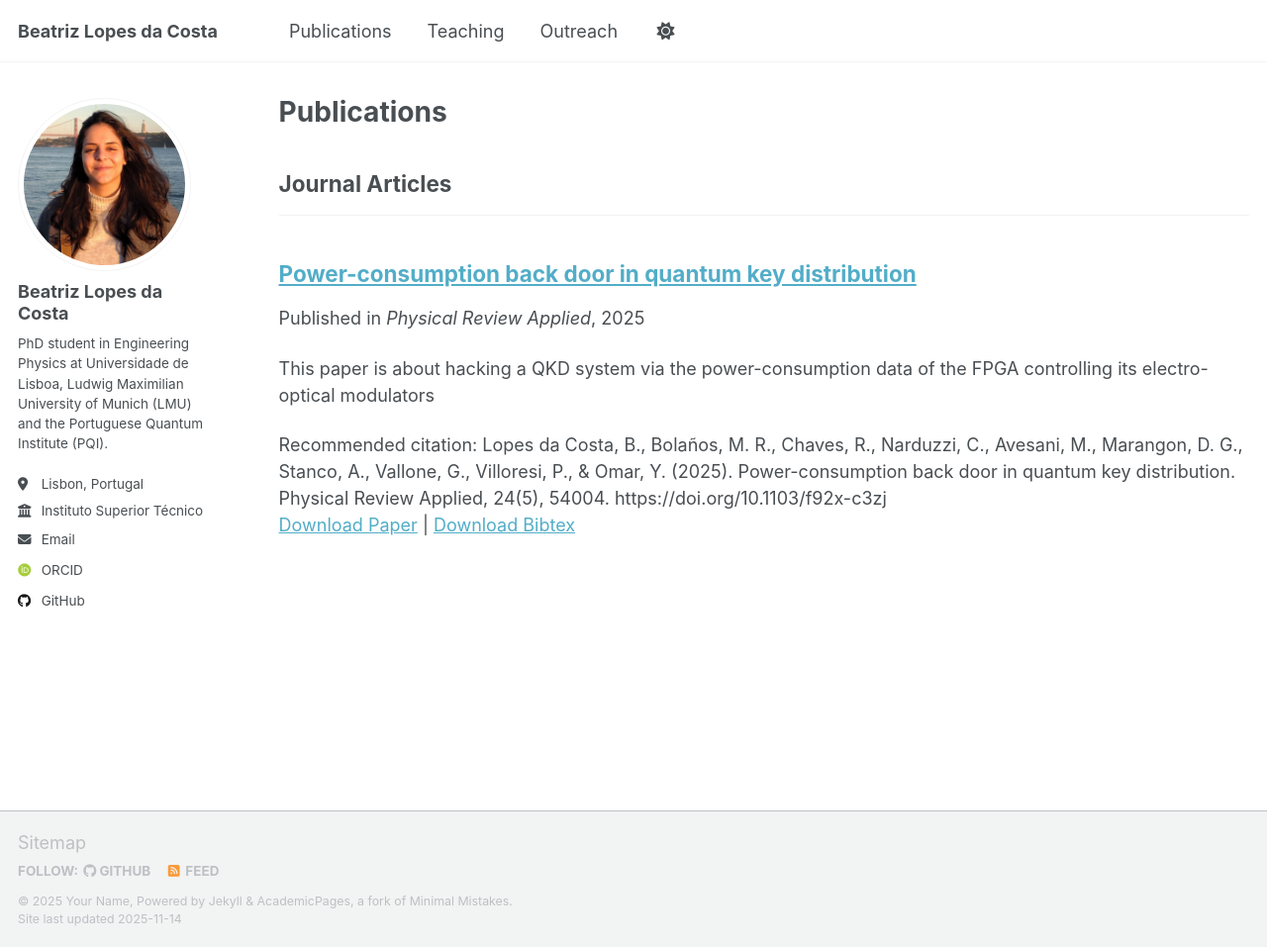
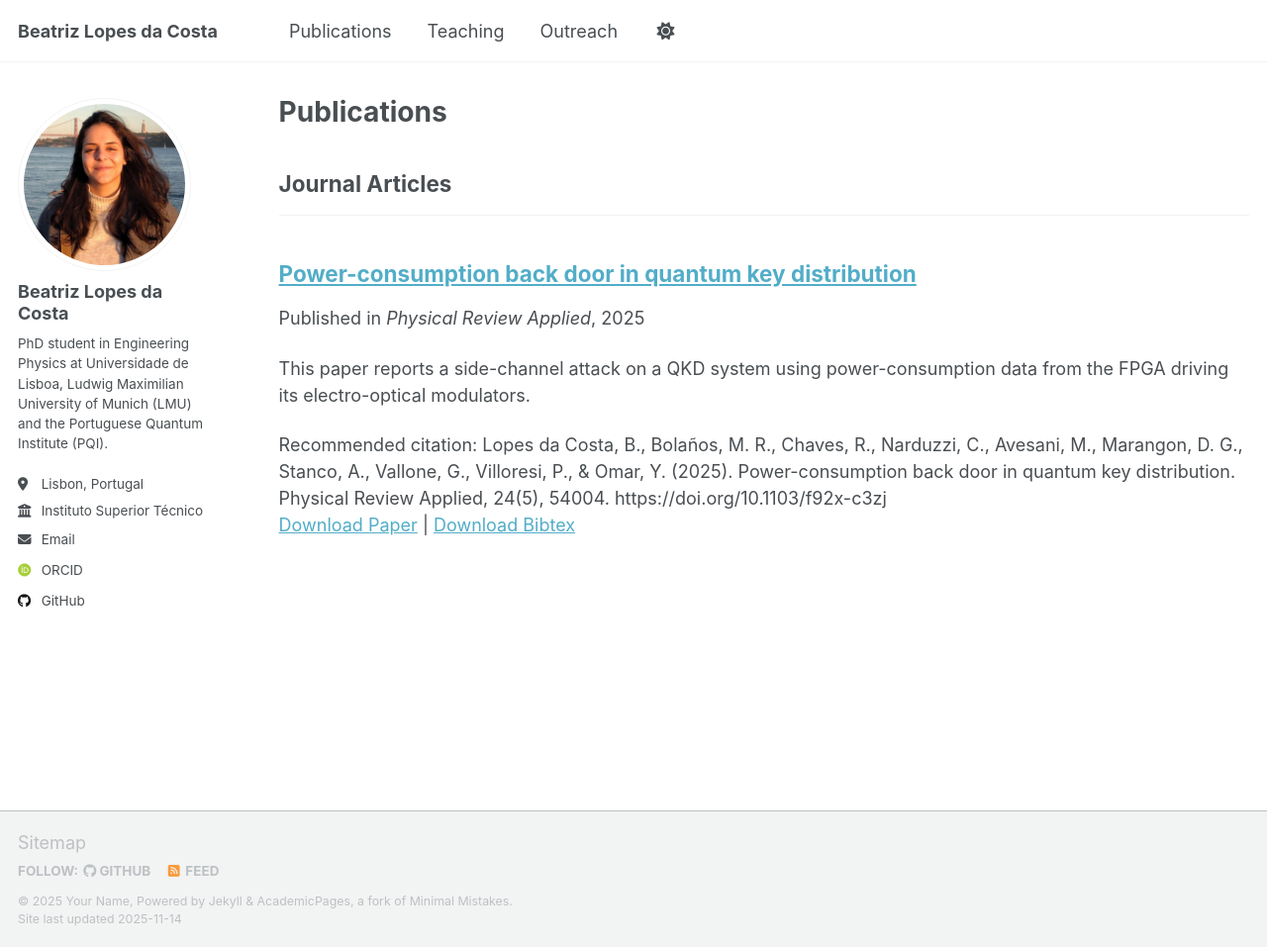
Before and after one commit to beatriz-costa00/beatriz-costa00.github.io, a Jekyll site: the page built from _pages/publications.html, in a window 1280 px wide and 957 px high. Shown: the whole window at 99% size. Built offline with Jekyll 4.4.1, drawn with Linux system fonts in a browser that asks for light colours; some web fonts are replaced; a script that is not in the unit is left out.

Commit message:
Revise excerpt for clarity on QKD system attack
Updated the excerpt to clarify the paper's focus on a side-channel attack using power-consumption data.

```diff
--- a/_publications/2009-10-01-paper-title-number-1.md
+++ b/_publications/2009-10-01-paper-title-number-1.md
@@ -3,7 +3,7 @@ title: "Power-consumption back door in quantum key distribution"
 collection: publications
 category: journal
 permalink: /publication/power-consumption-backdoor
-excerpt: 'This paper is about hacking a QKD system via the power-consumption data of the FPGA controlling its electro-optical modulators'
+excerpt: 'This paper reports a side-channel attack on a QKD system using power-consumption data from the FPGA driving its electro-optical modulators.'
 date: 2025-11-03
 venue: 'Physical Review Applied'
 paperurl: 'https://beatriz-costa00.github.io/files/pc_backdoor.pdf'
```
